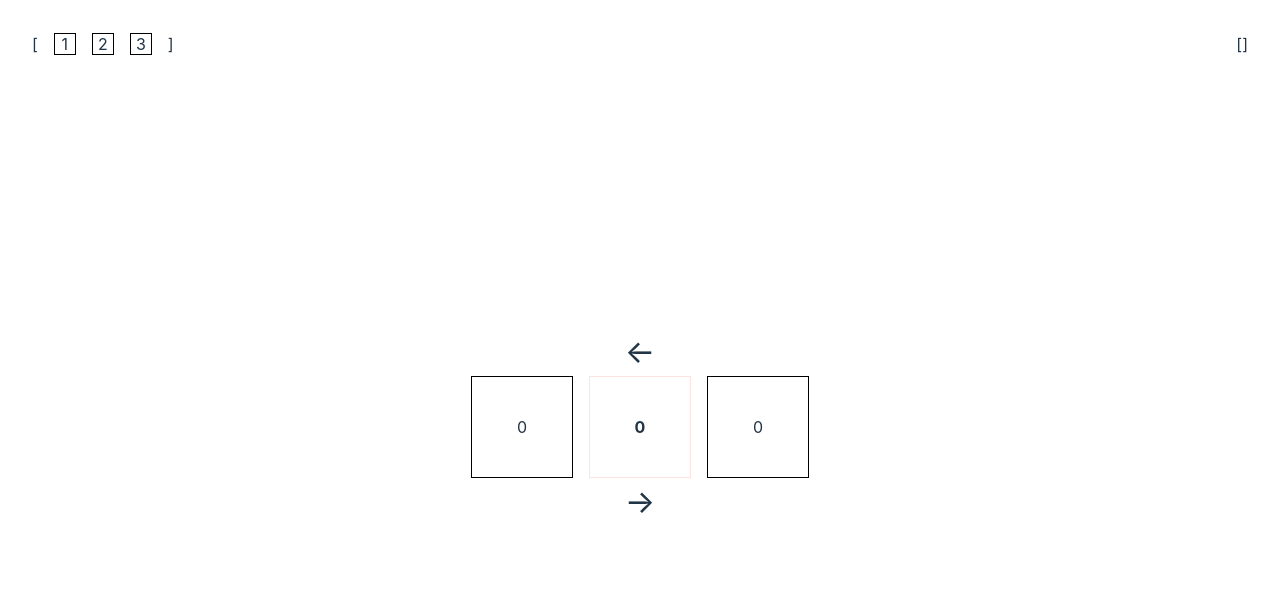
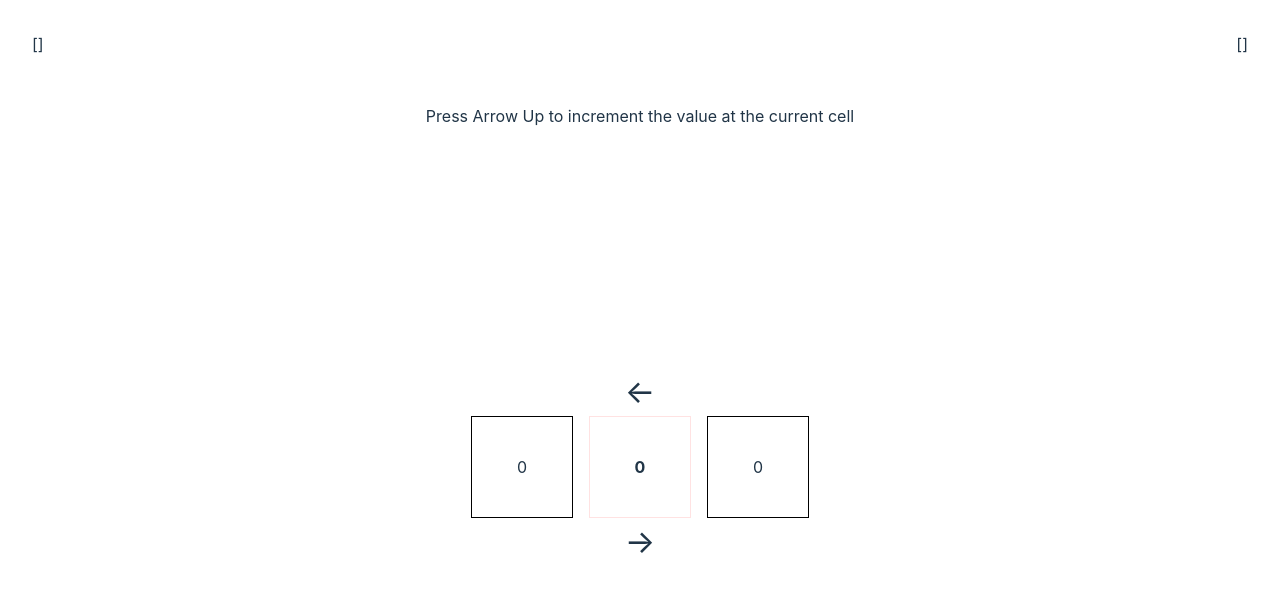
Before and after one commit to sudo97/bf-visual, a React (Vite) app: page / in a window 1280 px wide. Shown: the top 592 px of the page. Built offline with nearby package versions, Linux system fonts and the light colour scheme.

Commit message:
add levels

```diff
--- a/package.json
+++ b/package.json
@@ -11,10 +11,12 @@
     "test": "vitest"
   },
   "dependencies": {
+    "clsx": "^2.1.1",
     "framer-motion": "^11.2.10",
     "immer": "^10.1.1",
     "react": "^18.2.0",
-    "react-dom": "^18.2.0"
+    "react-dom": "^18.2.0",
+    "zustand": "^4.5.2"
   },
   "devDependencies": {
     "@types/react": "^18.2.66",
--- a/src/App.css
+++ b/src/App.css
@@ -7,6 +7,11 @@
 .tape .currentCell {
   border-color: rgb(255, 226, 226);
 }
+
+.tape.success span.currentCell{
+  border-color: green;
+}
+
 .currentCell {
   font-weight: bolder;
 }
--- a/src/App.tsx
+++ b/src/App.tsx
@@ -1,61 +1,117 @@
 import "./App.css";
 import { useEffect, useState } from "react";
-import {
-  BFRuntime,
-  decrement,
-  increment,
-  initRuntime,
-  moveLeft,
-  moveRight,
-  read,
-  write,
-} from "./bf-runtime/bf";
 import { IO } from "./IO";
 import { Tape } from "./Tape";
 import { ArrowLeft, ArrowRight } from "./Arrows";
+import {
+  moveLeft,
+  useBFStore,
+  decrement,
+  increment,
+  read,
+  write,
+  moveRight,
+  setRuntime,
+} from "./bf-runtime/store";
+import { levels, Operations } from "./bf-runtime/levels";
+import { BFRuntime } from "./bf-runtime/bf";
 
 //TODO: Levels must have
 // 1) list of permitted operations, or a predicate to determine if it's permitted
 // 2) expected state that is to achieve. it will allow to go to another level
 
-function App() {
-  const [runtime, setRuntime] = useState<BFRuntime>(() =>
-    initRuntime([1, 2, 3])
-  );
+function SingleLevel({
+  description,
+  operations,
+  isCompleted,
+  onComplete,
+}: {
+  description: string;
+  operations: Operations[];
+  isCompleted: (runtime: BFRuntime) => boolean;
+  onComplete: () => void;
+}) {
+  const runtime = useBFStore();
+
+  const [gameOn, setGameOn] = useState<boolean>(true);
 
   useEffect(() => {
     function keyHandler(e: KeyboardEvent) {
-      if (e.key === "ArrowLeft") {
-        setRuntime(moveLeft);
-      } else if (e.key === "ArrowRight") {
-        setRuntime(moveRight);
-      } else if (e.key === "ArrowUp") {
-        setRuntime(increment);
-      } else if (e.key === "ArrowDown") {
-        setRuntime(decrement);
-      } else if (e.key === "r") {
-        setRuntime(read);
-      } else if (e.key === "w") {
-        setRuntime(write);
+      if (!gameOn) return;
+      if (e.key === "ArrowLeft" && operations.includes("moveLeft")) {
+        moveLeft();
+      } else if (e.key === "ArrowRight" && operations.includes("moveRight")) {
+        moveRight();
+      } else if (e.key === "ArrowUp" && operations.includes("increment")) {
+        increment();
+      } else if (e.key === "ArrowDown" && operations.includes("decrement")) {
+        decrement();
+      } else if (e.key === "r" && operations.includes("read")) {
+        read();
+      } else if (e.key === "w" && operations.includes("write")) {
+        write();
       }
     }
 
     window.addEventListener("keydown", keyHandler);
     return () => window.removeEventListener("keydown", keyHandler);
-  }, []);
+  }, [operations, gameOn]);
+
+  useEffect(() => {
+    if (isCompleted(runtime)) {
+      setGameOn(false);
+      setTimeout(() => {
+        onComplete();
+      }, 1000);
+    }
+  }, [runtime, isCompleted, onComplete]);
+
   return (
     <div className="app">
       <div className="io">
         <IO array={runtime.stdin} />
         <IO array={runtime.stdout} />
       </div>
+      <div className="description">{description}</div>
       <div className="runtime-repr">
         <ArrowLeft />
-        <Tape runtime={runtime} />
+        <Tape isSuccess={!gameOn} />
         <ArrowRight />
       </div>
     </div>
   );
 }
 
+function App() {
+  const [level, setLevel] = useState<number>(0);
+
+  const [isPlaying, setIsPlaying] = useState<boolean>(true);
+
+  const currentLevel = levels[level];
+
+  return isPlaying ? (
+    <SingleLevel
+      description={currentLevel.description}
+      operations={currentLevel.operations}
+      isCompleted={currentLevel.isExpectedStateReached}
+      onComplete={() => setIsPlaying(false)}
+    />
+  ) : levels[level + 1] ? (
+    <div>
+      Good Job!
+      <button
+        onClick={() => {
+          setLevel(level + 1);
+          setIsPlaying(true);
+          setRuntime(levels[level + 1].initialState);
+        }}
+      >
+        Let's do it again
+      </button>
+    </div>
+  ) : (
+    <div>You're all done!</div>
+  );
+}
+
 export default App;
--- a/src/Tape.tsx
+++ b/src/Tape.tsx
@@ -1,17 +1,13 @@
-import { BFRuntime } from "./bf-runtime/bf";
+import { useBFStore } from "./bf-runtime/store";
+import clsx from "clsx";
 
-export function Tape({ runtime }: { runtime: BFRuntime }) {
+export function Tape({ isSuccess }: { isSuccess: boolean }) {
+  const { tape, pointer } = useBFStore();
   return (
-    <div className="tape" key={runtime.pointer}>
-      <span>
-        {
-          runtime.tape[
-            (runtime.pointer - 1 + runtime.tape.length) % runtime.tape.length
-          ]
-        }
-      </span>
-      <span className="currentCell">{runtime.tape[runtime.pointer]}</span>
-      <span>{runtime.tape[(runtime.pointer + 1) % runtime.tape.length]}</span>
+    <div className={clsx("tape", isSuccess && "success")} key={pointer}>
+      <span>{tape[(pointer - 1 + tape.length) % tape.length]}</span>
+      <span className="currentCell">{tape[pointer]}</span>
+      <span>{tape[(pointer + 1) % tape.length]}</span>
     </div>
   );
 }
--- /dev/null
+++ b/src/bf-runtime/levels.ts
@@ -0,0 +1,90 @@
+import { produce } from "immer";
+import { BFRuntime, initRuntime } from "./bf";
+
+export type Operations =
+  | "increment"
+  | "decrement"
+  | "write"
+  | "read"
+  | "moveLeft"
+  | "moveRight"; // Add loops, add macros
+
+export type Level = {
+  operations: Operations[];
+  isExpectedStateReached: (runtime: BFRuntime) => boolean;
+  description: string;
+  initialState: BFRuntime;
+};
+
+export const levels: Level[] = [
+  {
+    operations: ["increment"],
+    isExpectedStateReached: (runtime) =>
+      runtime.tape[runtime.pointer] === 1 && runtime.pointer === 0,
+    description: "Press Arrow Up to increment the value at the current cell",
+    initialState: initRuntime([]),
+  },
+  {
+    operations: ["decrement"],
+    isExpectedStateReached: (runtime) =>
+      runtime.tape[runtime.pointer] === -1 && runtime.pointer === 0,
+    description: "Press Arrow Down to decrement the value at the current cell",
+    initialState: initRuntime([]),
+  },
+  {
+    operations: ["moveRight"],
+    isExpectedStateReached: (runtime) => runtime.pointer === 1,
+    description: "Press Arrow Right to move to the next cell",
+    initialState: produce(initRuntime([]), (r) => {
+      r.tape[1] = 1;
+    }),
+  },
+  {
+    operations: ["moveLeft"],
+    isExpectedStateReached: (runtime) =>
+      runtime.pointer === runtime.tape.length - 1,
+    description: "Press Arrow Left to move to the previous cell",
+    initialState: produce(initRuntime([]), (r) => {
+      r.tape[r.tape.length - 1] = 1;
+    }),
+  },
+  {
+    operations: ["moveLeft", "moveRight", "increment", "decrement"],
+    description:
+      "Try adding these two numbers together, decrement one, then increment another, until the first one is 0",
+    isExpectedStateReached: (runtime) =>
+      runtime.tape[0] === 0 && runtime.tape[1] === 5,
+    initialState: produce(initRuntime([]), (r) => {
+      r.tape[0] = 3;
+      r.tape[1] = 2;
+    }),
+  },
+  {
+    operations: ["read", "decrement"],
+    description:
+      "Press R to read a value from the STDIN on your left, then decrement it",
+    isExpectedStateReached: (runtime) => runtime.tape[0] === 98765,
+    initialState: initRuntime([98766]),
+  },
+  {
+    operations: ["write", "increment"],
+    description:
+      "Press W to write the value from the STDIN on your left, try to write the number 13",
+    isExpectedStateReached: (runtime) => runtime.stdout[0] === 13,
+    initialState: initRuntime([]),
+  },
+  {
+    operations: [
+      "read",
+      "write",
+      "increment",
+      "decrement",
+      "moveLeft",
+      "moveRight",
+    ],
+    description:
+      "Read two numbers from the input, add them together, and write the result",
+    isExpectedStateReached: (runtime) => runtime.stdout[0] === 8,
+    initialState: initRuntime([3, 5]),
+  },
+];
--- /dev/null
+++ b/src/bf-runtime/store.ts
@@ -0,0 +1,20 @@
+import { create } from "zustand";
+import * as bf from "./bf";
+import { BFRuntime, initRuntime } from "./bf";
+
+export const useBFStore = create<BFRuntime>()(() => initRuntime([]));
+
+export const increment = () => useBFStore.setState(bf.increment);
+
+export const decrement = () => useBFStore.setState(bf.decrement);
+
+export const write = () => useBFStore.setState(bf.write);
+
+export const read = () => useBFStore.setState(bf.read);
+
+export const moveLeft = () => useBFStore.setState(bf.moveLeft);
+
+export const moveRight = () => useBFStore.setState(bf.moveRight);
+
+export const setRuntime = (runtime: BFRuntime) =>
+  useBFStore.setState(() => runtime);
```
Also changed, not shown: 1 other file (tests, documents, lock files or other folders).
